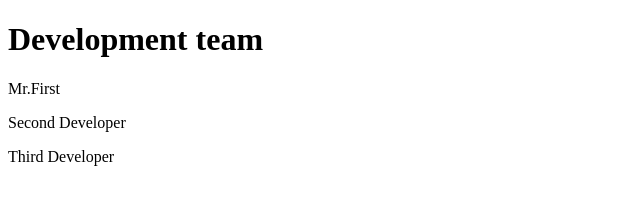
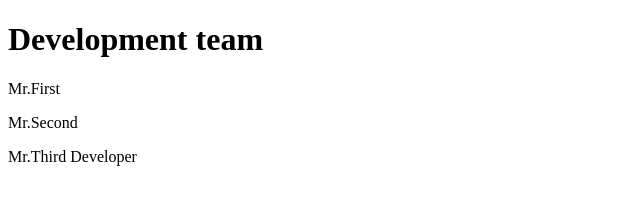
Before and after one commit to FoxLive12/InformationProject, a plain HTML site: page index.html in a window 1280 px wide. Shown: the full height of the page, 0-640 px from the left. Drawn offline with Linux system fonts and the light colour scheme.

Commit message:
Second: deleting word

```diff
--- a/index.html
+++ b/index.html
@@ -5,8 +5,8 @@
 		</head>
 		<body>
 			<h1>Development team</h1>
-			   <p>Mr.First</p>
-         <p>Second Developer</p>
-         <p>Third Developer</p>
+			  <p>Mr.First</p>
+				<p>Mr.Second</p>
+				<p>Mr.Third Developer</p>
 		</body>
 	</html>
```
